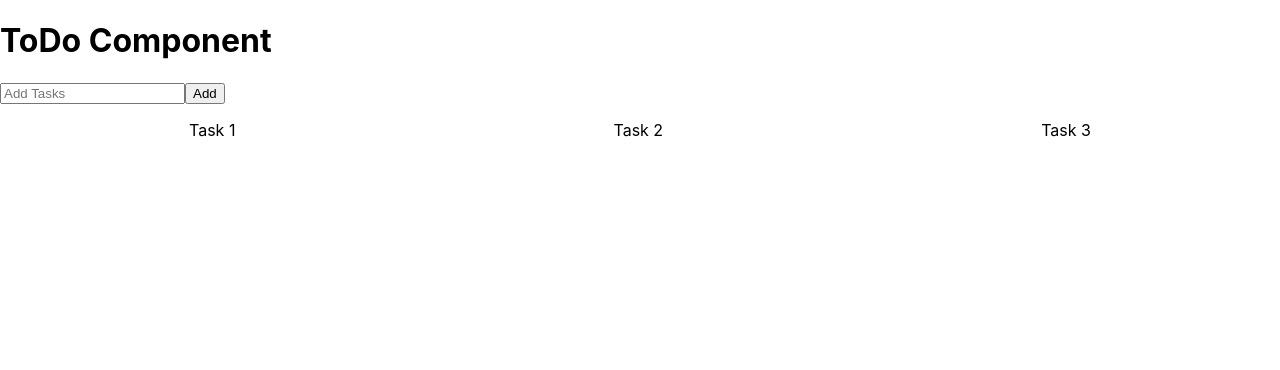
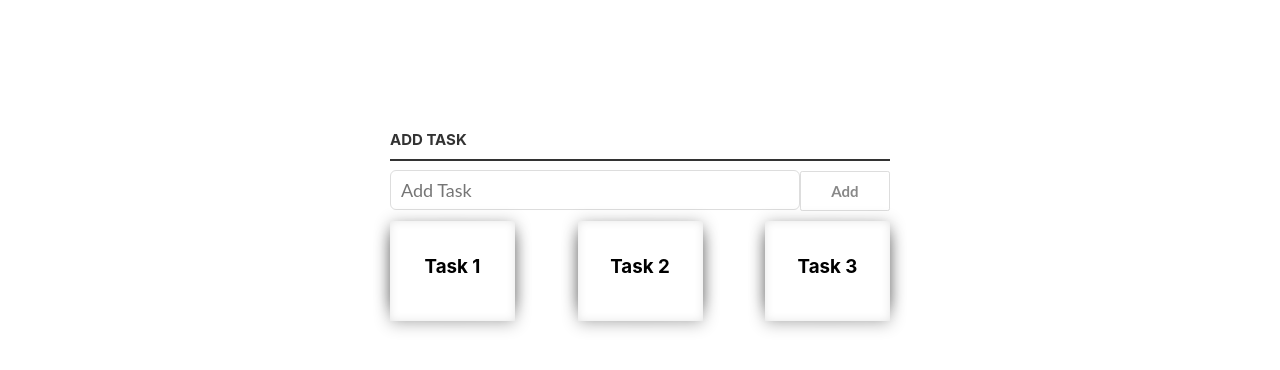
Before and after one commit to robmkrtumyan/bitschool, a React (Create React App) app: page / in a window 1280 px wide. Shown: the top 370 px of the page. Built offline with nearby package versions, Linux system fonts and the light colour scheme.

Commit message:
Add Task Homework using Css

```diff
--- a/src/App.js
+++ b/src/App.js
@@ -1,11 +1,11 @@
 import React, { Component } from 'react'
-import ToDo from './Components/ToDo/ToDo'
+import ToDoList from './Components/ToDoList/ToDoList'
 
 class App extends Component {
   render() {
     return (
       <div>
-        <ToDo />
+        <ToDoList />
       </div>
     )
   }
--- /dev/null
+++ b/src/Components/ToDoList/AddTask/AddTask.css
@@ -0,0 +1,54 @@
+label[for='new-task'] {
+    display: block;
+    margin: 0 0 20px;
+}
+
+label[for='new-task'] {
+    color: #333;
+    font-weight: 700;
+    font-size: 15px;
+    border-bottom: 2px solid #333;
+    padding: 30px 0 10px;
+    margin: 0;
+    text-transform: uppercase;
+}
+
+.new-task, .todo-button {
+    outline: none;
+}
+
+.new-task[type="text"] {
+    margin: 0;
+    font-size: 18px;
+    line-height: 18px;
+    width: 388px;
+    height: 18px;
+    padding: 10px;
+    border: 1px solid #ddd;
+    background: #fff;
+    border-radius: 6px;
+    font-family: Lato, sans-serif;
+    color: #888;
+}
+
+.new-task[type="text"]:focus {
+    color: #333;
+}
+
+.todo-button {
+    background: none;
+    border: 0.2px solid #DDDDDD;
+    border-radius: 2.2px;
+    color: #888;
+    font-size: 15px;
+    font-weight: bold;
+    width: 90px;
+    height: 40px;
+    margin: 10px 0 0;
+    font-family: Lato, sans-serif;
+    cursor: pointer;
+}
+
+.todo-button:hover {
+    color: rgb(53, 240, 84);
+}
--- /dev/null
+++ b/src/Components/ToDoList/AddTask/AddTask.jsx
@@ -0,0 +1,42 @@
+import React, { Component } from 'react'
+import './AddTask.css'
+
+class AddTask extends Component {
+    state = {
+        inputValue: ""
+    }
+
+    changeInputHandler = (event) => {
+        const {value} = event.target
+        this.setState({
+            inputValue: value,
+        })
+    }
+
+    addHandler = () => {
+        this.props.addTaskHandler(this.state.inputValue)
+        this.setState({
+            inputValue: ""
+        })
+    }
+
+    render() {
+        return (
+            <div>
+                <div>
+                    <label htmlFor="new-task">Add Task</label>
+                    <input
+                        className="new-task"
+                        type="text"
+                        placeholder="Add Task"
+                        onChange={this.changeInputHandler}
+                        value={this.state.inputValue}
+                    />
+                    <button className="todo-button" onClick={this.addHandler}>Add</button>
+                </div>
+            </div>
+        )
+    }
+}
+
+export default AddTask
--- /dev/null
+++ b/src/Components/ToDoList/Task/Task.css
@@ -0,0 +1,35 @@
+.box h3{
+    text-align:center;
+    position:relative;
+    top: 15px;
+}
+.box {
+    width: 25%;
+    margin-top: 10px;
+    height: 100px;
+    background:#FFF;
+}
+
+.task-box
+{
+    position:relative;
+    box-shadow:0 2px 15px rgba(0, 0, 0, 0.3), 0 0 10px rgba(0, 0, 0, 0.1) inset;
+}
+.task-box:before, .task-box:after
+{
+    content:"";
+    position:absolute;
+    z-index:-1;
+    box-shadow:0 0 15px rgba(0,0,0,0.4);
+    top:10px;
+    bottom:10px;
+    left:0;
+    right:0;
+    border-radius: 100px / 10px;
+}
+.task-box:after
+{
+    right:10px;
+    left:auto;
+    transform:skew(8deg) rotate(3deg);
+}
--- /dev/null
+++ b/src/Components/ToDoList/Task/Task.jsx
@@ -0,0 +1,13 @@
+import React from 'react'
+import './Task.css'
+
+function Task(props) {
+    const {task} = props
+    return (
+        <div className="box task-box">
+            <h3>{task}</h3>
+        </div>
+    )
+}
+
+export default Task
--- /dev/null
+++ b/src/Components/ToDoList/ToDoList.css
@@ -0,0 +1,9 @@
+.todo-wrapper{
+    width: 500px;
+    margin: 100px auto 0;
+}
+
+.showTaskBoxes{
+    display: flex;
+    justify-content: space-between;
+}
--- /dev/null
+++ b/src/Components/ToDoList/ToDoList.jsx
@@ -0,0 +1,38 @@
+import React, { Component } from 'react'
+import AddTask from './AddTask/AddTask'
+import Task from './Task/Task'
+import './ToDoList.css'
+
+class ToDoList extends Component {
+    state = {
+        tasks: ["Task 1", "Task 2", "Task 3"],
+    }
+
+    addTaskHandler = (value) => {
+        const tasks = [...this.state.tasks]
+        tasks.push(value)
+        this.setState({
+            tasks,
+        })
+
+    }
+
+    render() {
+        const {tasks} = this.state
+        const showTasks = tasks.map( (task, index) => {
+            return <Task task={task} key={index} />
+        })
+        return (
+            <div className="todo-wrapper">
+                <AddTask
+                    addTaskHandler={this.addTaskHandler}
+                />
+                <div className="showTaskBoxes">
+                    {showTasks}
+                </div>
+            </div>
+        )
+    }
+}
+
+export default ToDoList
--- a/src/index.css
+++ b/src/index.css
@@ -11,8 +11,3 @@ code {
   font-family: source-code-pro, Menlo, Monaco, Consolas, 'Courier New',
     monospace;
 }
-
-.tasks-wrapper{
-  display: flex;
-  justify-content: space-around;
-}
```
